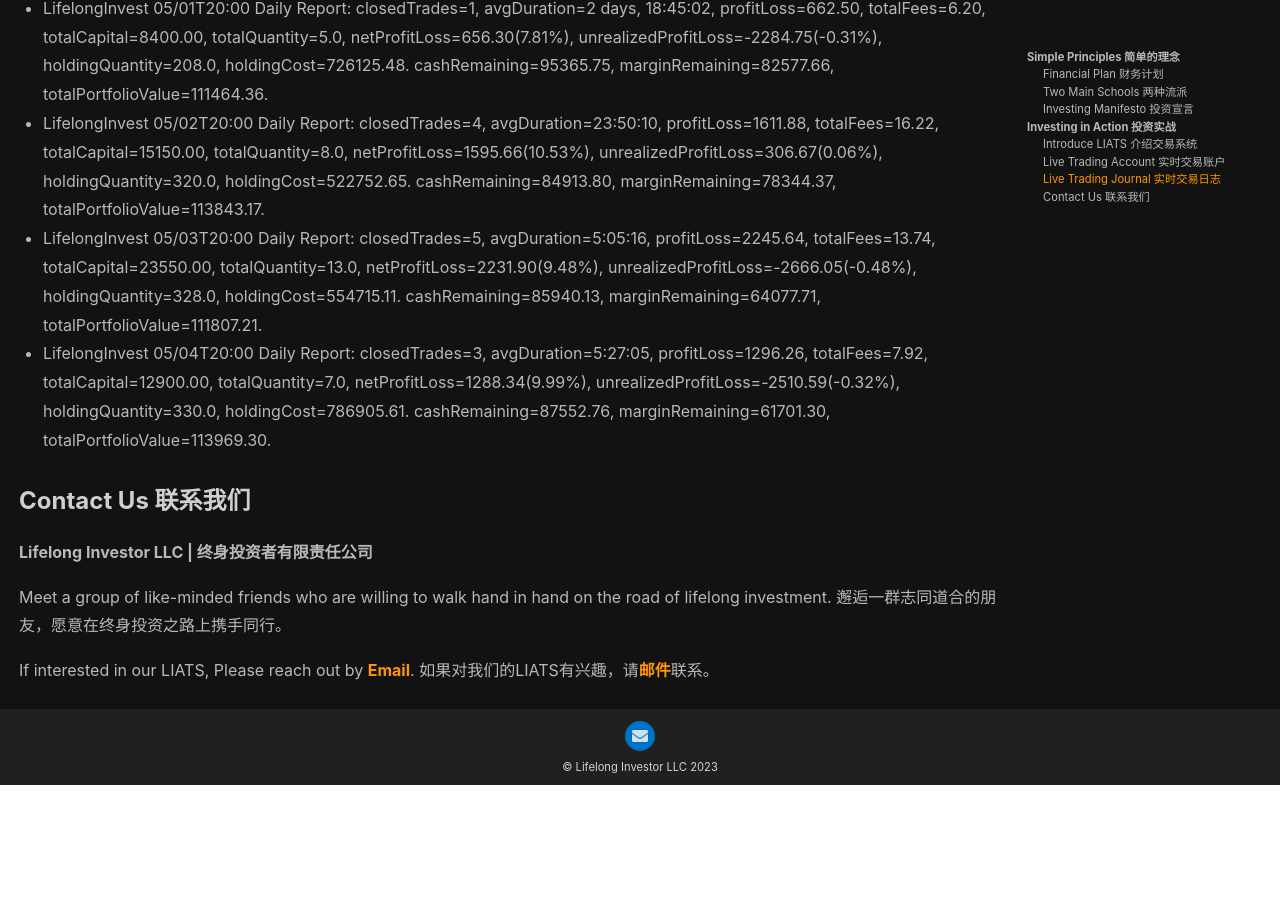
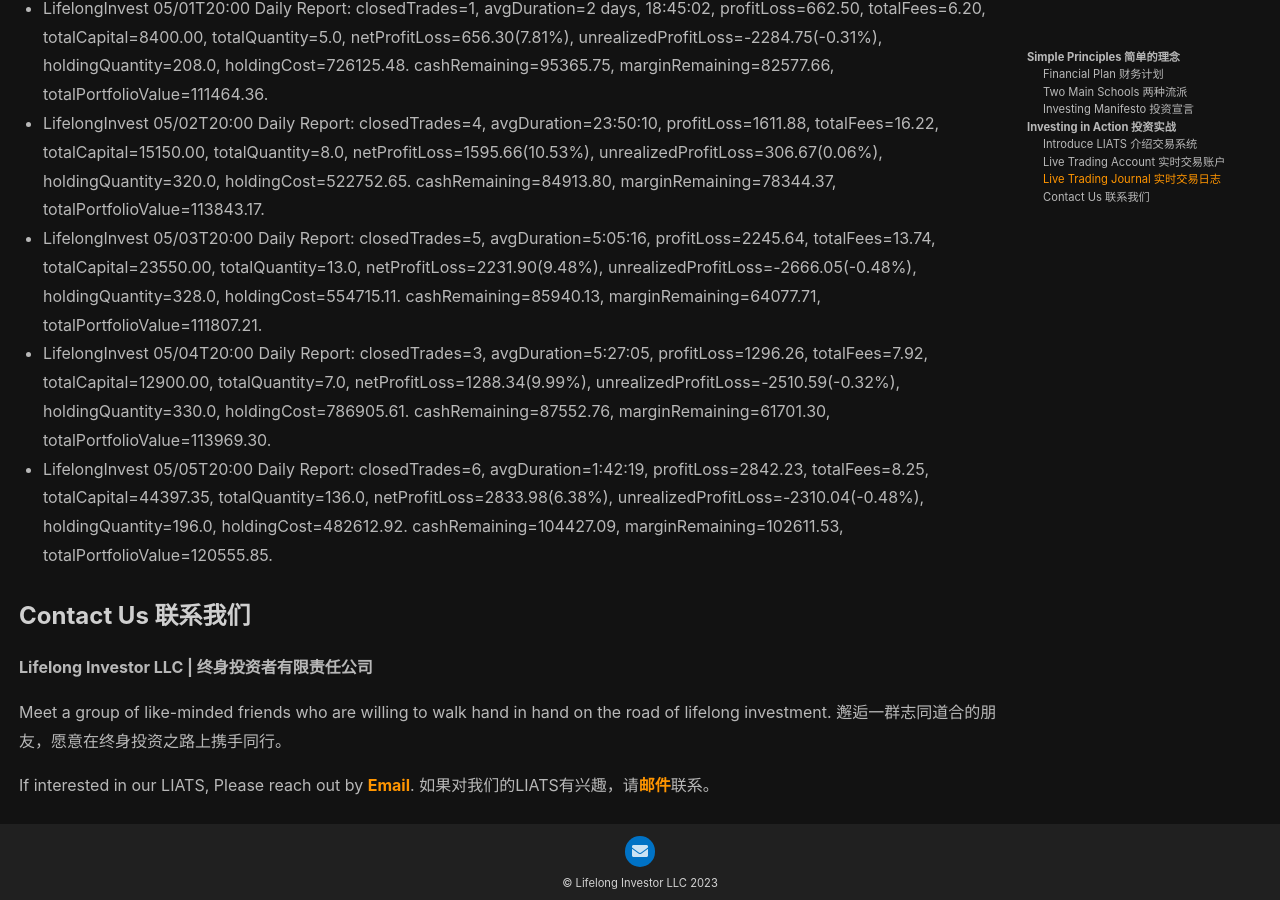
Before and after one commit to lifelonginvestorllc/lifelonginvestorllc.github.io, a Jekyll site: the page built from index.md, in a window 1280 px wide and 900 px high, scrolled down 5588 px. Built offline with Jekyll 4.4.1, drawn with Linux system fonts in a browser that asks for light colours; nearby versions of some CDN libraries; before the commit the page ends 6373 px from its top, so only the background shows below that; some of the changed lines change nothing that is shown.

Commit message:
Update index.md

```diff
--- a/index.md
+++ b/index.md
@@ -127,28 +127,28 @@
 {
   "type": "line",
   "data": {
-    "labels": ["4/3/23", "4/4/23", "4/5/23", "4/6/23", "4/7/23", "4/8/23", "4/9/23", "4/10/23", "4/11/23", "4/12/23", "4/13/23", "4/14/23", "4/15/23", "4/16/23", "4/17/23", "4/18/23", "4/19/23", "4/20/23", "4/21/23", "4/22/23", "4/23/23", "4/24/23", "4/25/23", "4/26/23", "4/27/23", "4/28/23", "5/1/23", "5/2/23", "5/3/23", "5/4/23"],
+    "labels": ["4/3/23", "4/4/23", "4/5/23", "4/6/23", "4/7/23", "4/8/23", "4/9/23", "4/10/23", "4/11/23", "4/12/23", "4/13/23", "4/14/23", "4/15/23", "4/16/23", "4/17/23", "4/18/23", "4/19/23", "4/20/23", "4/21/23", "4/22/23", "4/23/23", "4/24/23", "4/25/23", "4/26/23", "4/27/23", "4/28/23", "5/1/23", "5/2/23", "5/3/23", "5/4/23", "5/5/23"],
     "datasets": [
       {
         "label": "Principal (本金)",
         "lineTension": 0.3,
         "borderColor": "blue",
         "pointRadius": 3,
-        "data": [1, 1, 1, 2, 2.1, 2.1, 2.1, 2.1, 5, 5, 5, 5, 5, 5, 5, 5, 5, 5, 5, 5, 5, 5, 5, 5, 10, 10, 10, 10, 10, 10]
+        "data": [1, 1, 1, 2, 2.1, 2.1, 2.1, 2.1, 5, 5, 5, 5, 5, 5, 5, 5, 5, 5, 5, 5, 5, 5, 5, 5, 10, 10, 10, 10, 10, 10, 10]
       },
       {
         "label": "Total Asset including unrealized P&L (总资产包含未实现损益)",
         "borderColor": "gold",
         "lineTension": 0.3,
         "pointRadius": 3,
-        "data": [1, 1.01, 0.94, 1.98, 2.21, 2.21, 2.21, 2.16, 5.03, 5.07, 5.22, 5.06, 5.02, 4.95, 4.70, 4.65, 4.36, 4.85, 4.83, 4.83, 4.89, 5.49, 5.51, 5.28, 10.92, 11.32, 11.15, 11.38, 11.18, 11.40]
+        "data": [1, 1.01, 0.94, 1.98, 2.21, 2.21, 2.21, 2.16, 5.03, 5.07, 5.22, 5.06, 5.02, 4.95, 4.70, 4.65, 4.36, 4.85, 4.83, 4.83, 4.89, 5.49, 5.51, 5.28, 10.92, 11.32, 11.15, 11.38, 11.18, 11.40, 12.06]
       },
       {
         "label": "Benchmark (SPY)",
         "borderColor": "#F62217",
         "lineTension": 0.3,
         "pointRadius": 3,
-        "data": [1.0, 0.99, 0.99, 2.1, 2.1, 2.1, 2.1, 2.1, 5.0, 4.98, 5.04, 5.03, 5.03, 5.03, 5.05, 5.05, 5.05, 5.02, 5.03, 5.03, 5.03, 5.03, 4.95, 4.93, 10.03, 10.11, 10.10, 9.99, 9.92, 9.85]
+        "data": [1.0, 0.99, 0.99, 2.1, 2.1, 2.1, 2.1, 2.1, 5.0, 4.98, 5.04, 5.03, 5.03, 5.03, 5.05, 5.05, 5.05, 5.02, 5.03, 5.03, 5.03, 5.03, 4.95, 4.93, 10.03, 10.11, 10.10, 9.99, 9.92, 9.85, 10.03]
       }
     ]
   },
@@ -215,6 +215,7 @@
 - LifelongInvest 05/02T20:00 Daily Report: closedTrades=4, avgDuration=23:50:10, profitLoss=1611.88, totalFees=16.22, totalCapital=15150.00, totalQuantity=8.0, netProfitLoss=1595.66(10.53%), unrealizedProfitLoss=306.67(0.06%), holdingQuantity=320.0, holdingCost=522752.65. cashRemaining=84913.80, marginRemaining=78344.37, totalPortfolioValue=113843.17.
 - LifelongInvest 05/03T20:00 Daily Report: closedTrades=5, avgDuration=5:05:16, profitLoss=2245.64, totalFees=13.74, totalCapital=23550.00, totalQuantity=13.0, netProfitLoss=2231.90(9.48%), unrealizedProfitLoss=-2666.05(-0.48%), holdingQuantity=328.0, holdingCost=554715.11. cashRemaining=85940.13, marginRemaining=64077.71, totalPortfolioValue=111807.21.
 - LifelongInvest 05/04T20:00 Daily Report: closedTrades=3, avgDuration=5:27:05, profitLoss=1296.26, totalFees=7.92, totalCapital=12900.00, totalQuantity=7.0, netProfitLoss=1288.34(9.99%), unrealizedProfitLoss=-2510.59(-0.32%), holdingQuantity=330.0, holdingCost=786905.61. cashRemaining=87552.76, marginRemaining=61701.30, totalPortfolioValue=113969.30.
+- LifelongInvest 05/05T20:00 Daily Report: closedTrades=6, avgDuration=1:42:19, profitLoss=2842.23, totalFees=8.25, totalCapital=44397.35, totalQuantity=136.0, netProfitLoss=2833.98(6.38%), unrealizedProfitLoss=-2310.04(-0.48%), holdingQuantity=196.0, holdingCost=482612.92. cashRemaining=104427.09, marginRemaining=102611.53, totalPortfolioValue=120555.85.
 
 ### Contact Us 联系我们
 
```
